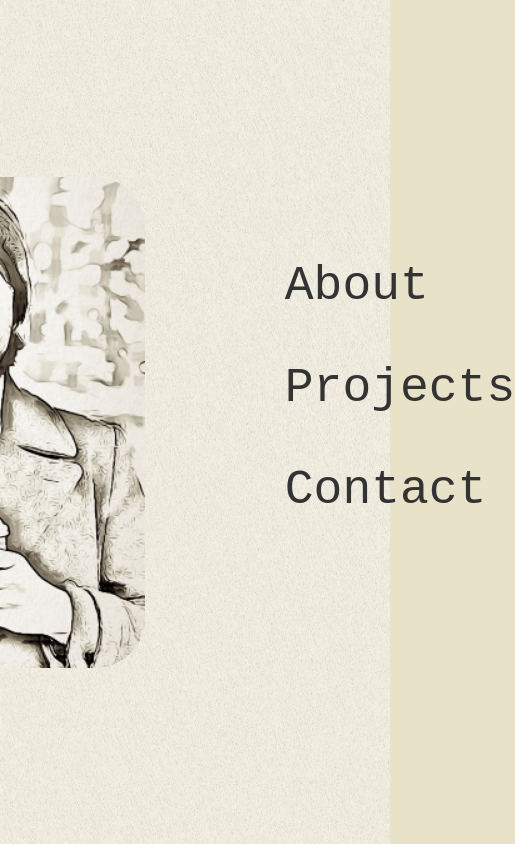
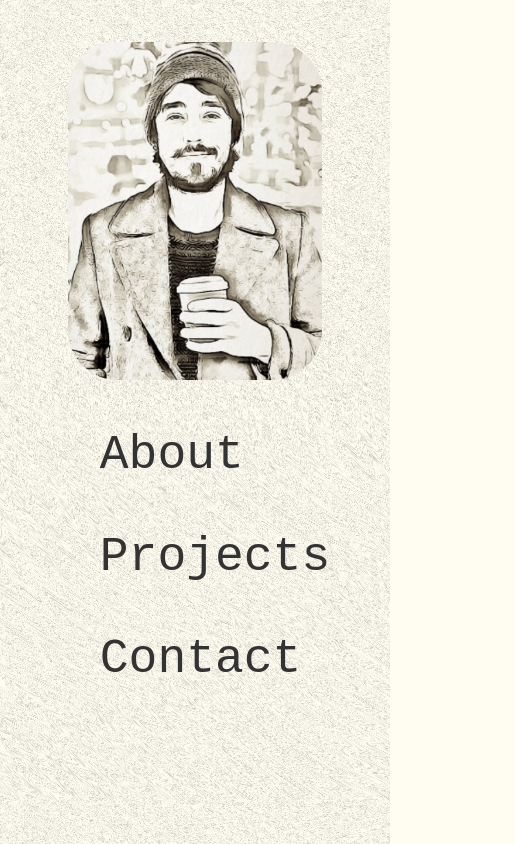
Before and after one commit to EwanMcA/EwanDev, a React app: page / in a window 390 px wide. Shown: the whole page, 515 px wide, since content can reach past the window. Built offline with nearby package versions, Linux system fonts and the light colour scheme.

Commit message:
Fix up mobile layout

```diff
--- a/src/about/about.scss
+++ b/src/about/about.scss
@@ -1,3 +1,5 @@
+@use '../responsive';
+
 main {
   display: block;
   height: 100vh;
@@ -6,6 +8,10 @@ main {
 .terminal-container {
   box-sizing: border-box;
   height: 100%;
-  margin-top: 10vh;
+  margin-top: 20vh;
   width: 100%;
+
+  @include responsive.lg {
+    margin-top: 10vh;
+  }
 }
--- a/src/about/about.tsx
+++ b/src/about/about.tsx
@@ -1,7 +1,7 @@
 import React from 'react';
 
+import Header from '../header';
 import Terminal from '../terminal';
-import Header from '../header';
 import styles from './about.scss';
 
 const About: React.VFC = () => (
--- a/src/header/header.tsx
+++ b/src/header/header.tsx
@@ -1,8 +1,9 @@
 import React from 'react';
-import { Link } from "react-router-dom";
 
+import { Link } from 'react-router-dom';
+
+import styles from './header.scss';
 import profileInk from './profileInk.png';
-import styles from './header.scss';
 
 const Header = () => (
   <header className={styles.header}>
--- a/src/home/home.scss
+++ b/src/home/home.scss
@@ -1,3 +1,5 @@
+@use '../responsive';
+
 .header {
   height: 15vh;
   padding: 0 1rem;
@@ -7,12 +9,21 @@
 
 .homepage {
   align-items: center;
+  flex-direction: column;
   justify-content: center;
   display: flex;
-  height: 100vh;
+
+  @include responsive.lg {
+    flex-direction: row;
+  }
 
   img  {
     border-radius: 50px;
+    height: 40vh;
+
+    @include responsive.lg {
+      height: 60vh;
+    }
   }
 }
 
--- a/src/home/home.tsx
+++ b/src/home/home.tsx
@@ -1,8 +1,9 @@
 import React, { VFC } from 'react';
-import { Link } from "react-router-dom";
 
+import { Link } from 'react-router-dom';
+
+import profilePic from '../header/profileInk.png';
 import styles from './home.scss';
-import profilePic from '../header/profileInk.png';
 
 const Home: VFC = () => (
   <main className={styles.homepage}>
--- a/src/index.scss
+++ b/src/index.scss
@@ -1,17 +1,10 @@
 body {
-  background-color: #e8e2c9;
+  background: url('./overlay.png');
+  background-blend-mode: multiply;
+  background-color: #fffcf1;
   font-family: monospace;
   margin: 0;
   min-height: 100vh;
   max-height: 100vh;
   overflow: hidden;
 }
-
-.overlay {
-  position: absolute;
-  height: 100vh;
-  opacity: 0.5;
-  top: 0;
-  width: 100vw;
-  z-index: -1;
-}
--- a/src/index.tsx
+++ b/src/index.tsx
@@ -1,18 +1,13 @@
 import React from 'react';
 
 import { createRoot } from 'react-dom/client';
-import {
-  BrowserRouter as Router,
-  Route,
-  Routes,
-} from "react-router-dom";
+import { BrowserRouter as Router, Route, Routes } from 'react-router-dom';
 
+import About from './about';
 import Home from './home';
-import About from './about';
 import Projects from './projects';
-import overlay from './overlay.png';
 
-import styles from './index.scss';
+import './index.scss';
 
 const App = () => (
   <Router>
@@ -21,7 +16,6 @@ const App = () => (
       <Route path="/about" element={<About />} />
       <Route path="/projects" element={<Projects />} />
     </Routes>
-    <img src={overlay} className={styles.overlay}/>
   </Router>
 );
 
--- a/src/projects/projects.scss
+++ b/src/projects/projects.scss
@@ -1,9 +1,15 @@
+@use '../responsive';
+
 .projects {
   display: flex;
   flex-direction: column;
-  margin: 15vh 0;
+  margin: 20vh 0;
   max-height: 100%;
   overflow: auto;
+
+  @include responsive.lg {
+    margin: 15vh 0;
+  }
 }
 
 .project {
--- a/src/projects/projects.tsx
+++ b/src/projects/projects.tsx
@@ -13,13 +13,19 @@ type ProjectProps = {
   linkText?: string;
 };
 
-const Project: VFC<ProjectProps> = ({ image, title, description, link="", linkText="" }) => (
+const Project: VFC<ProjectProps> = ({
+  image,
+  title,
+  description,
+  link = '',
+  linkText = '',
+}) => (
   <div className={styles.project}>
     <span className={styles.title}>{title}</span>
     <div className={styles['project-text']}>
       <h1>{title}</h1>
       <p>{description}</p>
-      { link && <a href={link}>{linkText}</a>}
+      {link && <a href={link}>{linkText}</a>}
     </div>
     <img className={styles['project-image']} src={image}></img>
   </div>
@@ -33,8 +39,8 @@ const Projects = () => (
         image={routiner}
         title="RoutineR"
         description="Android app for keeping track of routines."
-        link='https://github.com/EwanMcA/RoutineR'
-        linkText='GitHub'
+        link="https://github.com/EwanMcA/RoutineR"
+        linkText="GitHub"
       />
       <Project image={placeholder} title="placeholder" />
       <Project image={placeholder} title="placeholder" />
```
